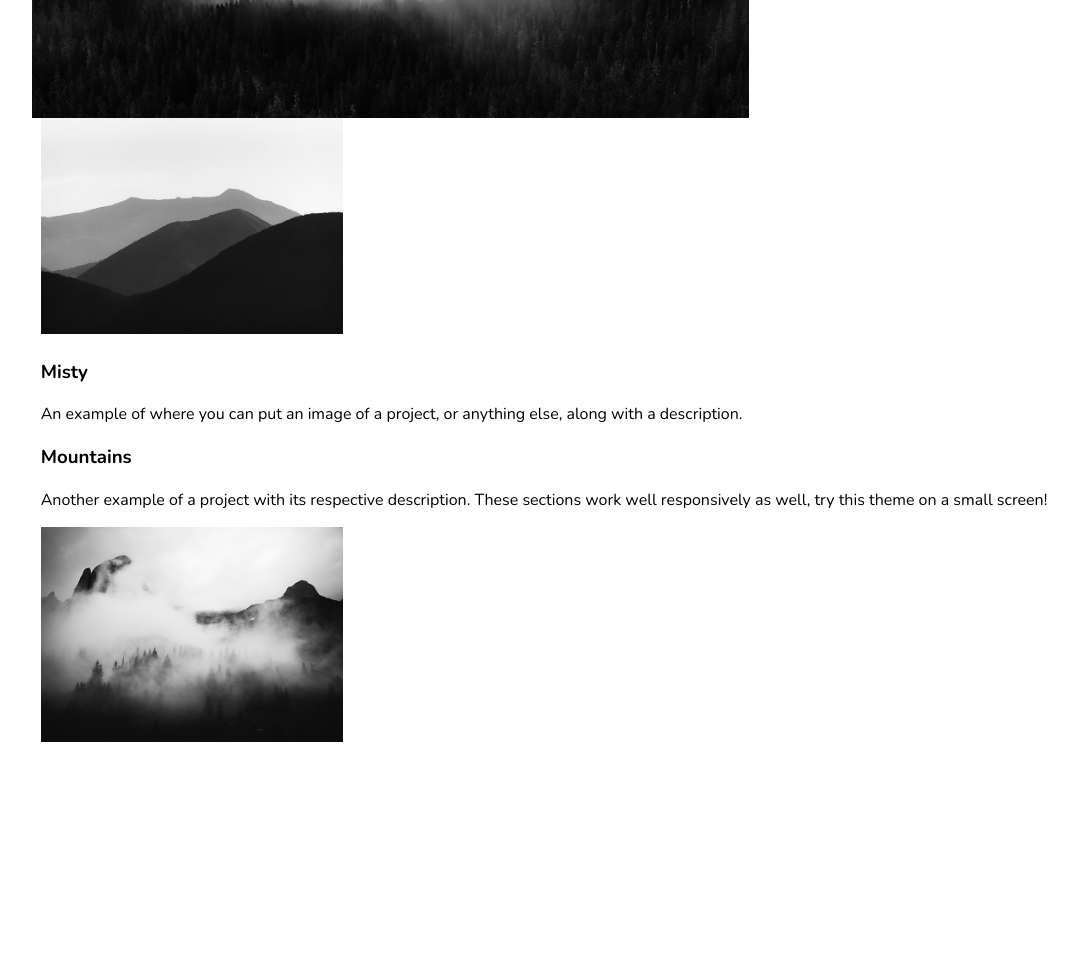
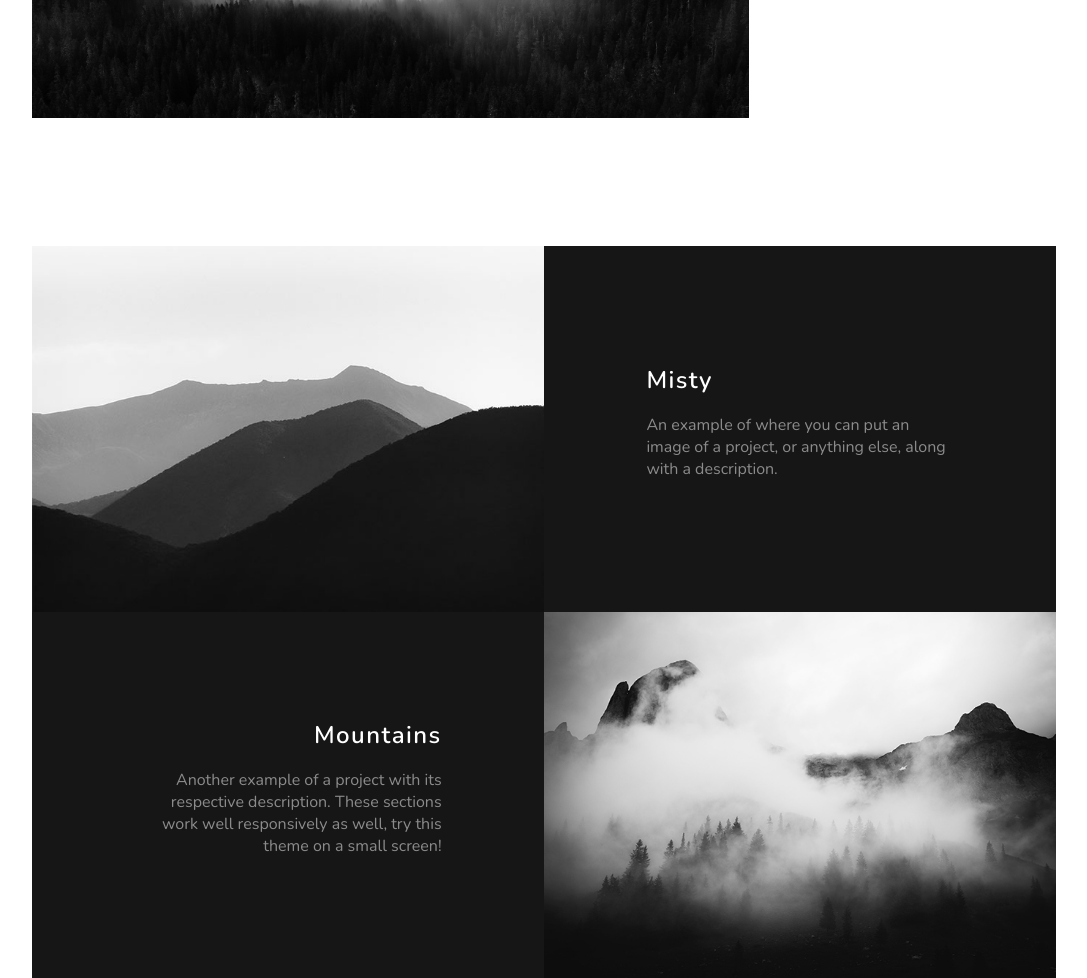
Before and after one commit to mflobo/heroway-grayscale-challenge, a plain HTML site: page index.html in a window 1280 px wide. Shown: the part 1818-2796 px from the top of the page, without its empty margins (96-1183 px from the left). Before the commit the page ends 2566 px from the top, so only its background shows below. Drawn offline with nearby package versions, Linux system fonts and the light colour scheme.

Commit message:
Add last part of third section

```diff
--- a/css/portfolio.css
+++ b/css/portfolio.css
@@ -42,10 +42,50 @@
     letter-spacing: 0.08em;
 }
 
-.misty-mountains img {
-    width: 30%;
+.misty-mountains {
+    margin: auto;
+    align-self: center;
+    width: 80%;
+    display: flex;
+    flex-direction: row;
+    flex-wrap: wrap;
+    margin-top: 10%;
 }
 
-.misty-mountains {
-    margin: auto;
+.misty-mountains img {
+    width: 50%;
 }
+
+.misty-mountains div {
+    width: 50%;
+    background-color: #161616;
+    display: flex;
+    flex-direction: column;
+    align-items: center;
+    justify-content: center;
+}
+
+.misty-mountains h3 {
+    color: white;
+    margin: 0.1em;
+    font-size: 1.5em;
+    font-weight: 600;
+    letter-spacing: 0.06em;
+}
+
+.misty-mountains p {
+    color: rgba(255,255,255,.5);
+}
+
+.misty-mountains div h3, .misty-mountains div p {
+    width: 60%;
+    background-color: #161616;
+}
+
+.text-left {
+    text-align: left;
+}
+
+.text-right {
+    text-align: right;
+}
--- a/index.html
+++ b/index.html
@@ -59,14 +59,14 @@
             <div class="misty-mountains">
                 <img src="/img/demo-image-01.jpg" alt="Misty">
                 <div>
-                    <h3>Misty</h3>
-                    <p>
+                    <h3 class="text-left">Misty</h3>
+                    <p class="text-left">
                         An example of where you can put an image of a project, or anything else, along with a description.
                     </p>
                 </div>
                 <div>
-                    <h3>Mountains</h3>
-                    <p>
+                    <h3 class="text-right">Mountains</h3>
+                    <p class="text-right">
                         Another example of a project with its respective description. These sections work well responsively as well, try this theme on a small screen!
                     </p>
                 </div>
```
